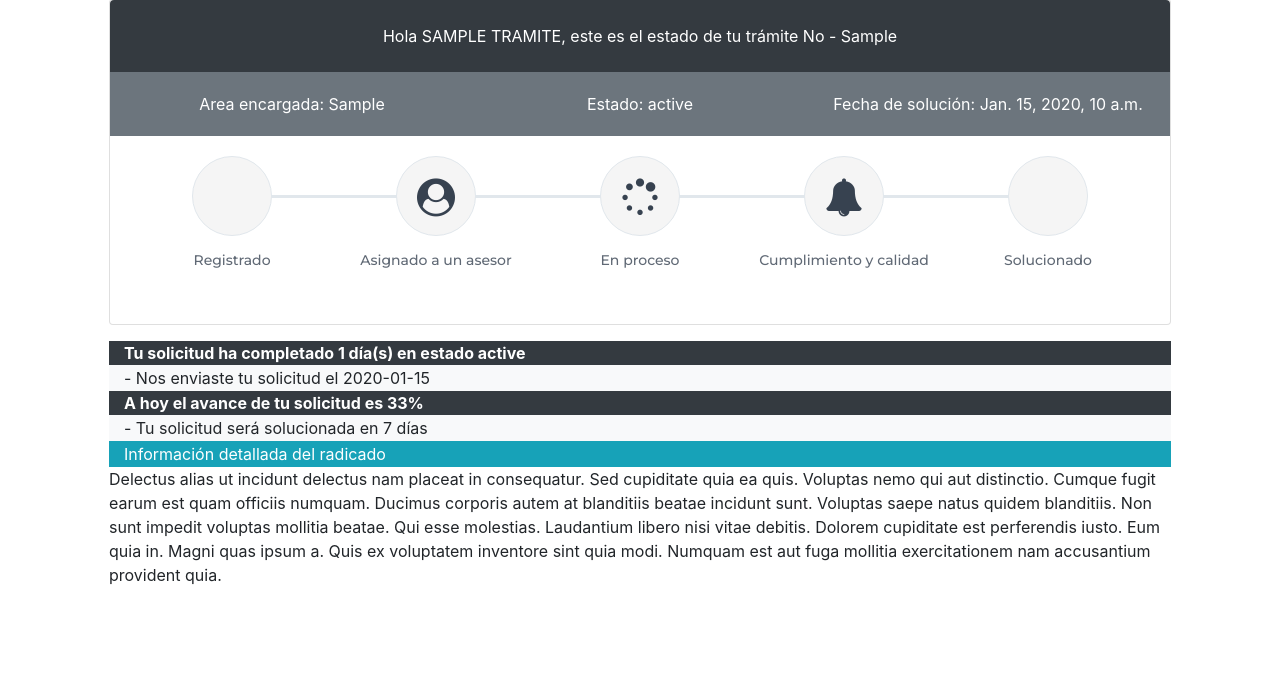
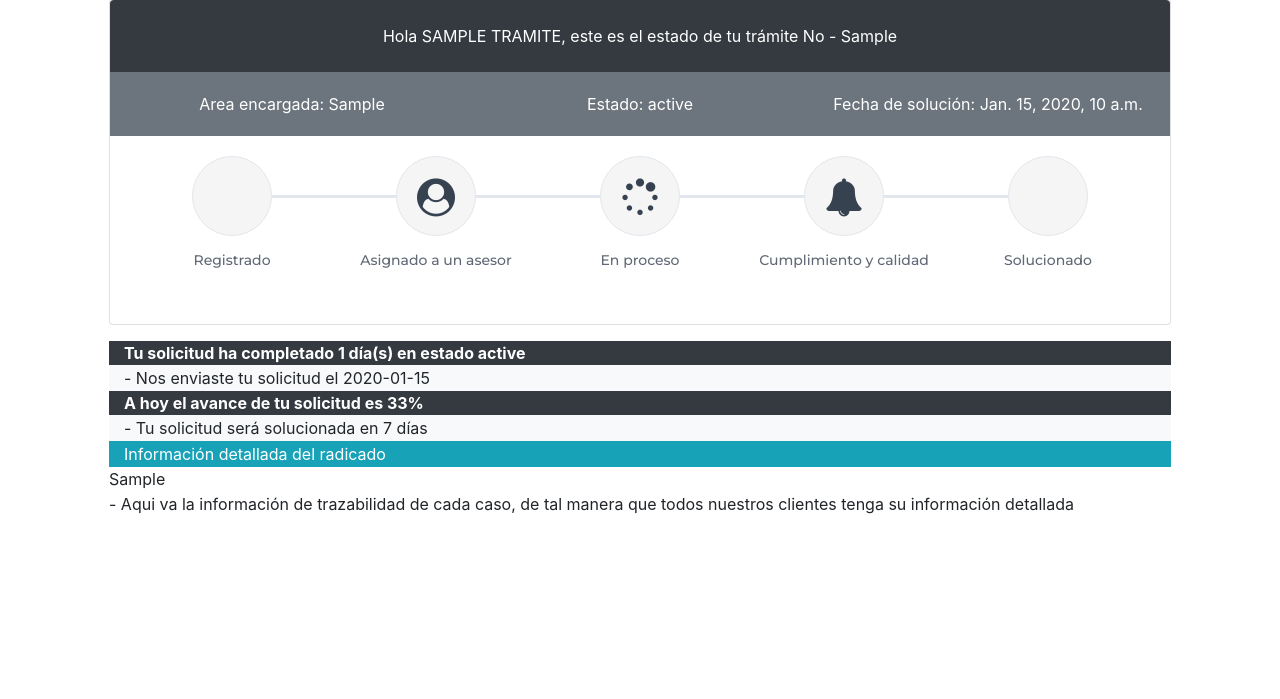
Before and after one commit to jwsanabria/KonexbvcApp, a Django app: template tramites/templates/tramites/consultarTramite.html in a window 1280 px wide. Shown: the part 117-816 px from the top of the page. After the commit the page ends 631 px from the top, so only its background shows below. Run offline with Django 3.2, Linux system fonts and the light colour scheme; tables that the repository leaves empty hold one stand-in row (values such as "Sample post"); the template is opened without the code that fills it: values that come from a table or form of the project are taken from there, most other values are stand-ins (such as "Sample title", 1, 10 or a date in 2020); some libraries are stand-ins or nearby versions.

Commit message:
ultimo cambio

```diff
--- a/tramites/templates/tramites/consultarTramite.html
+++ b/tramites/templates/tramites/consultarTramite.html
@@ -164,11 +164,10 @@
                 <div class="col-md-12 bg-info text-white">
                     <p>Información detallada del radicado</p>
                 </div>
-                <div class="overflow-auto text-break">Delectus alias ut incidunt delectus nam placeat in consequatur. Sed cupiditate quia ea quis. Voluptas nemo qui aut distinctio. Cumque fugit earum est quam officiis numquam. Ducimus corporis autem at blanditiis beatae incidunt sunt.
+                <div class="overflow-auto text-break">{{tramite.solicitud}}
 
-Voluptas saepe natus quidem blanditiis. Non sunt impedit voluptas mollitia beatae. Qui esse molestias. Laudantium libero nisi vitae debitis. Dolorem cupiditate est perferendis iusto.
-
-Eum quia in. Magni quas ipsum a. Quis ex voluptatem inventore sint quia modi. Numquam est aut fuga mollitia exercitationem nam accusantium provident quia.</div>
+                    <p>- Aqui va la información de trazabilidad de cada caso, de tal manera que todos nuestros clientes tenga su información detallada</p>
+                </div>
                 </div>
             </div>
     </div>
```
